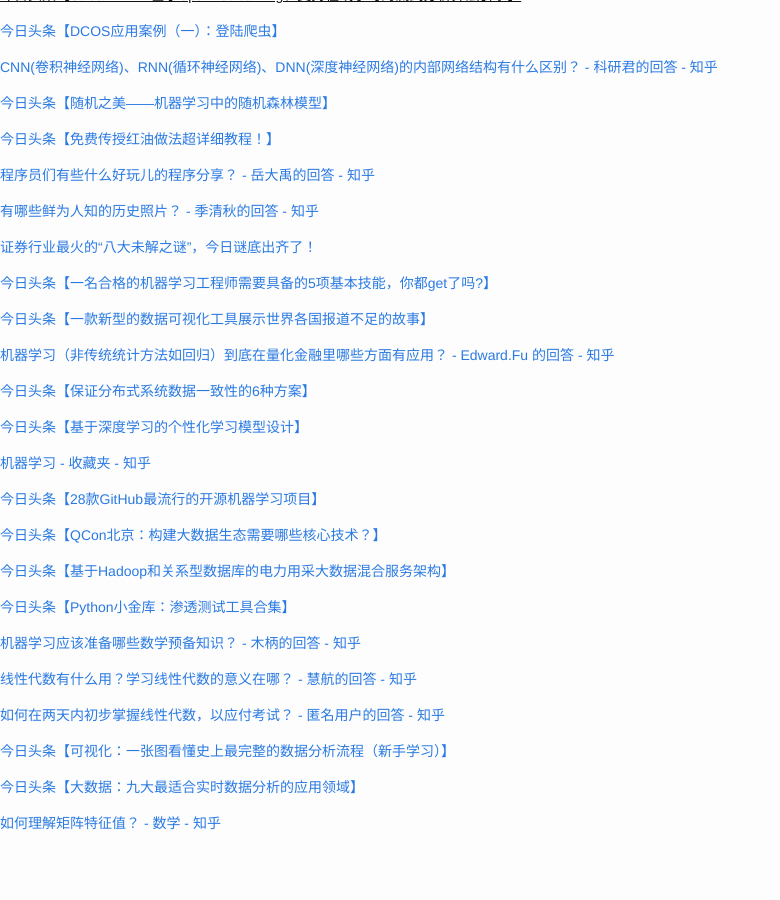
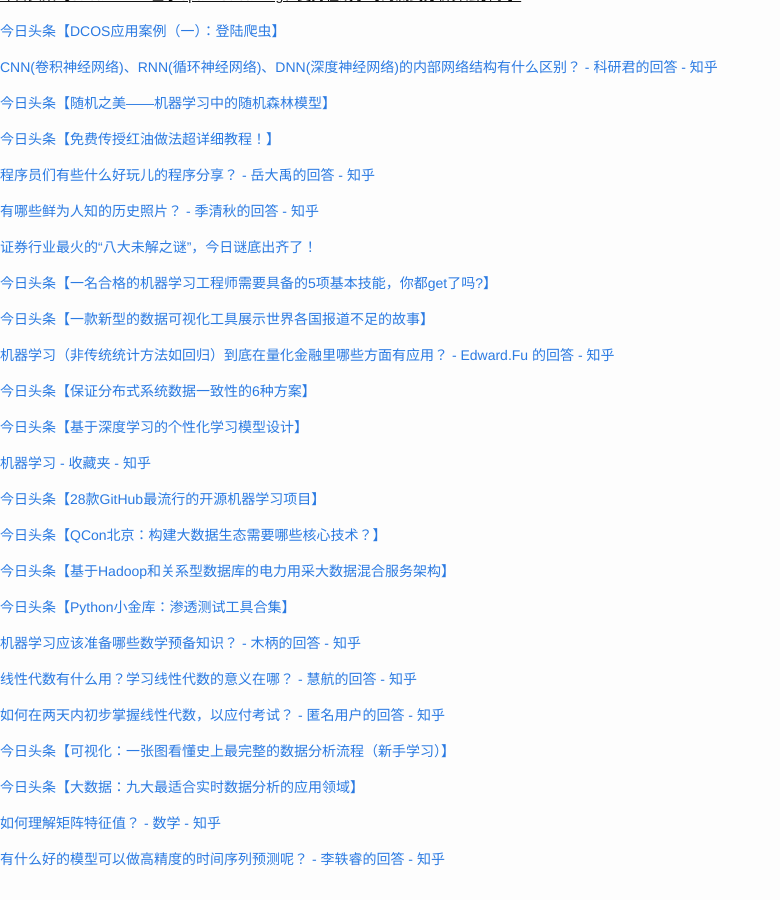
Before and after one commit to cnwarden/cnwarden.github.io, a Jekyll site: the page built from fav/index.md, in a window 1280 px wide and 900 px high, scrolled down 9930 px. Shown: the whole window, without its empty margins (0-780 px from the left). Built offline with Jekyll 4.4.1, drawn with Linux system fonts in a browser that asks for light colours; emoji names are drawn with the system emoji font; before the commit the page ends 10794 px from its top, so only the background shows below that.

Commit message:
auto commit

```diff
--- a/fav/index.md
+++ b/fav/index.md
@@ -596,3 +596,5 @@ title:  fav
 [今日头条【大数据：九大最适合实时数据分析的应用领域】](http://toutiao.com/group/6276309092693295362/?iid=4138920489&app=news_article&tt_from=android_share&utm_source=email&utm_medium=toutiao_android&utm_campaign=client_share)
 
 [如何理解矩阵特征值？ - 数学 - 知乎](https://www.zhihu.com/question/21874816)
+
+[有什么好的模型可以做高精度的时间序列预测呢？ - 李轶睿的回答 - 知乎](http://www.zhihu.com/question/21229371/answer/96978182)
```
